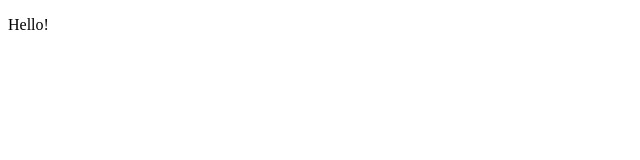
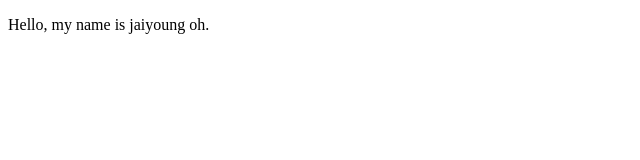
Before and after one commit to owjpss/owjpss.github.io, a plain HTML site: page index.html in a window 1280 px wide. Shown: the whole page, without its empty margins (0-640 px from the left). Drawn offline with Linux system fonts and the light colour scheme.

Commit message:
Update index.html

```diff
--- a/index.html
+++ b/index.html
@@ -4,9 +4,9 @@
 	<meta charset="UTF-8">
 	<meta http-equiv="X-UA-Compatible" content="IE=edge">
 	<meta name="viewport" content="width=device-width, initial-scale=1.0">
-	<title>Portfolio</title>
+	<title>Jaiyoung Oh</title>
 </head>
 <body>
-  <p>Hello!</p>
+  <p>Hello, my name is jaiyoung oh.</p>
 </body>
 </html>
```
